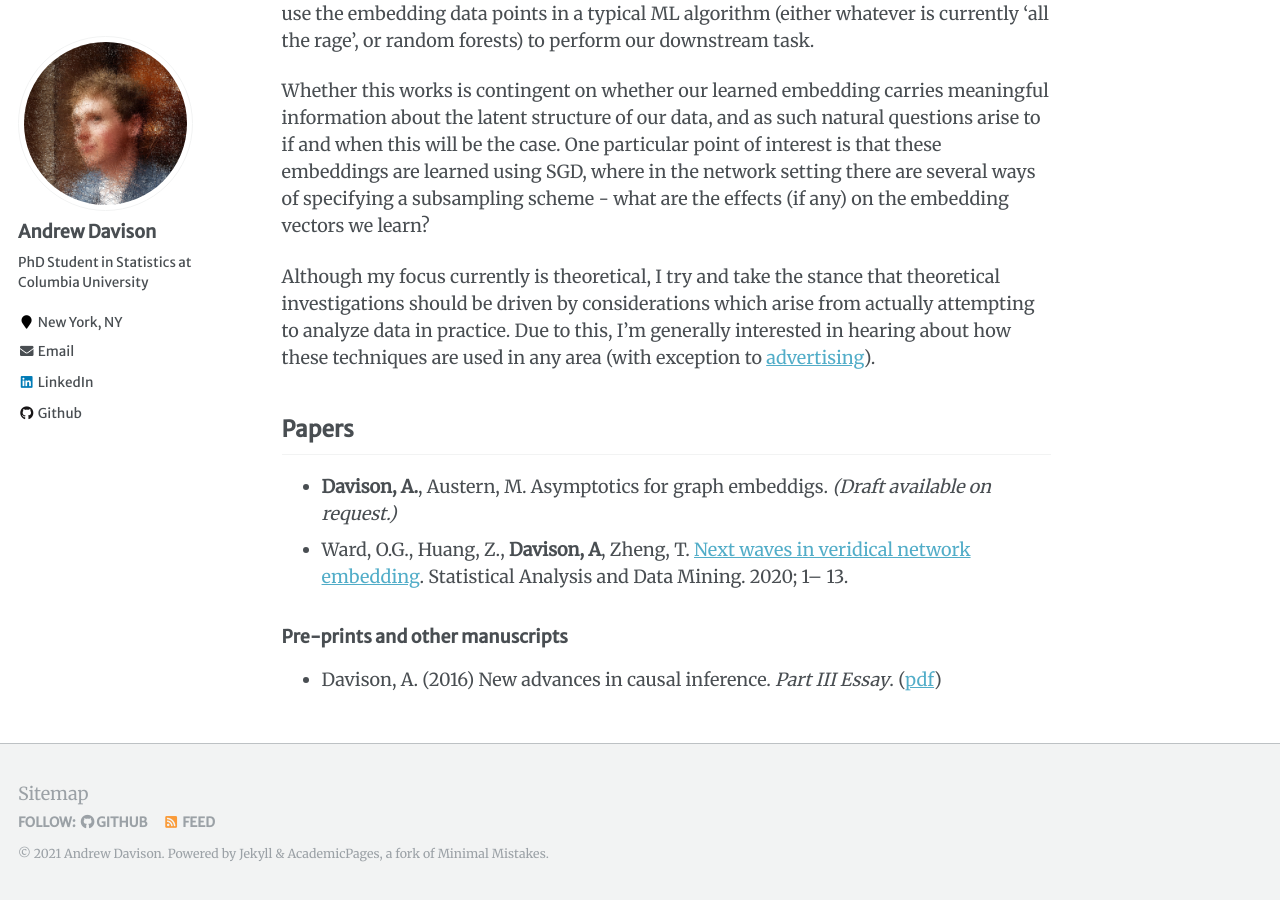
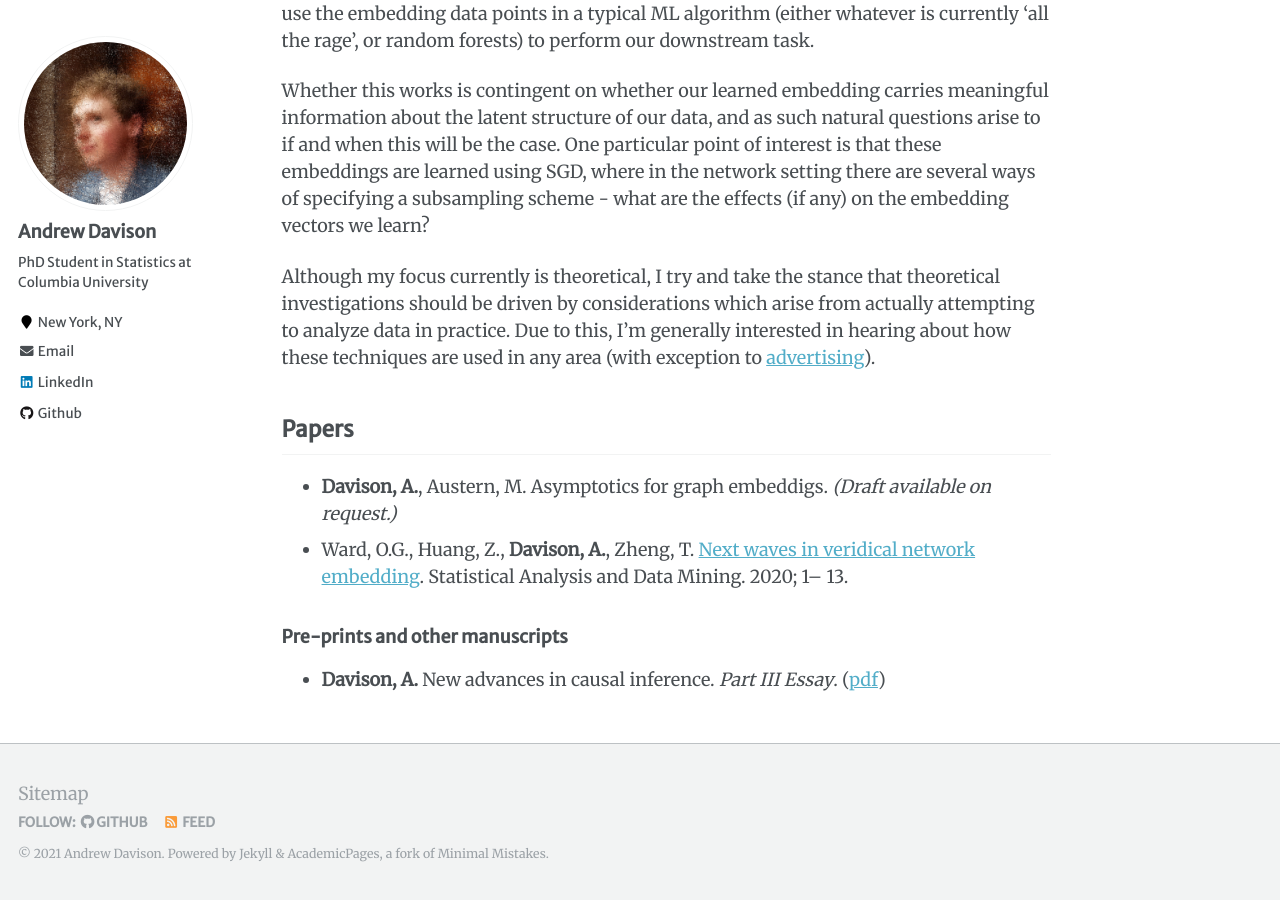
Before and after one commit to aday651/aday651.github.io, a Jekyll site: the page built from _pages/research.md, in a window 1280 px wide and 900 px high, scrolled down 720 px. Built offline with Jekyll 4.4.1, drawn with Linux system fonts in a browser that asks for light colours.

Commit message:
fix typo

```diff
--- a/_pages/research.md
+++ b/_pages/research.md
@@ -19,8 +19,8 @@
 ## Papers ##
 
 * **Davison, A.**, Austern, M. Asymptotics for graph embeddigs. _(Draft available on request.)_
-* Ward, O.G., Huang, Z., **Davison, A**, Zheng, T. [Next waves in veridical network embedding](https://doi.org/10.1002/sam.11486). Statistical Analysis and Data Mining. 2020; 1– 13.
+* Ward, O.G., Huang, Z., **Davison, A.**, Zheng, T. [Next waves in veridical network embedding](https://doi.org/10.1002/sam.11486). Statistical Analysis and Data Mining. 2020; 1– 13.
 
 ### Pre-prints and other manuscripts ###
 
-* Davison, A. (2016) New advances in causal inference. _Part III Essay_. ([pdf](../files/partiiiessay.pdf))
+* **Davison, A.** New advances in causal inference. _Part III Essay_. ([pdf](../files/partiiiessay.pdf))
```
